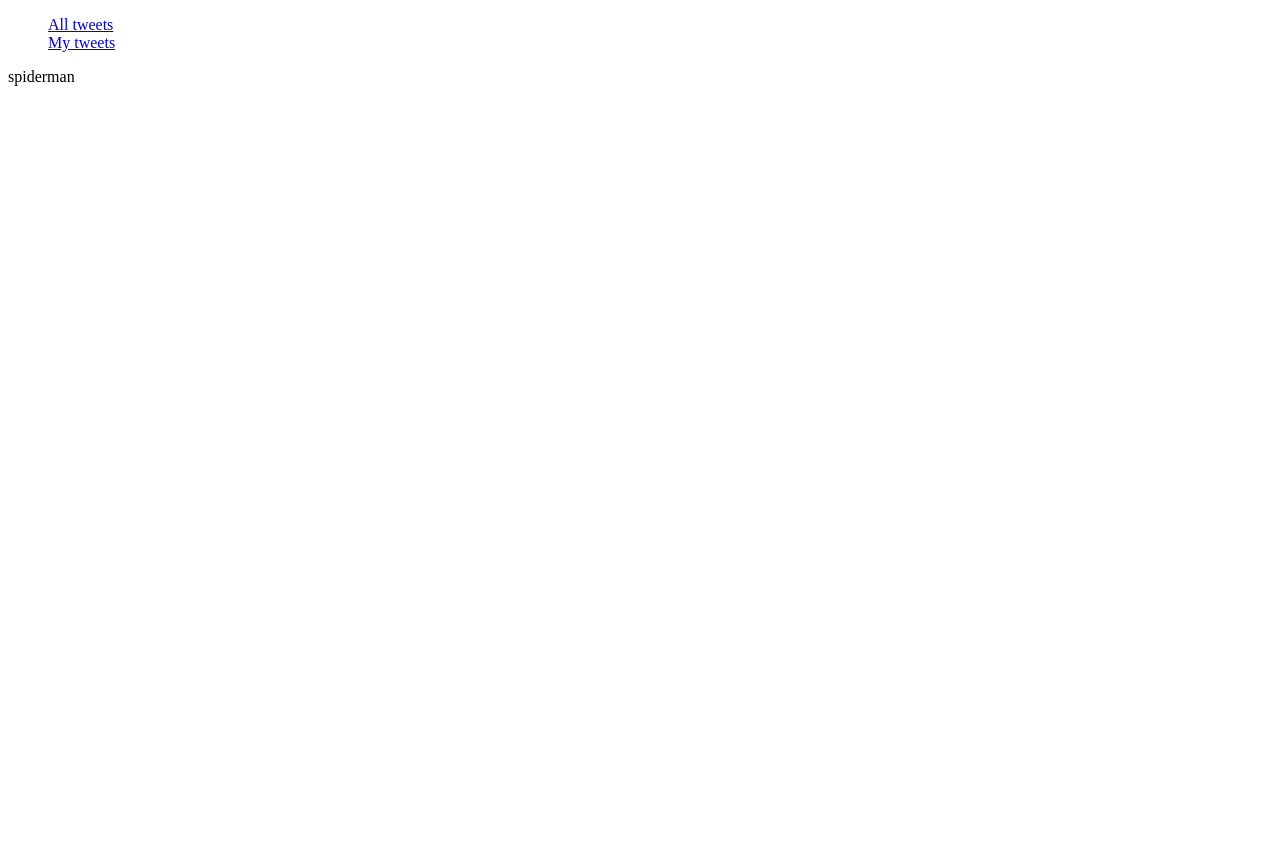
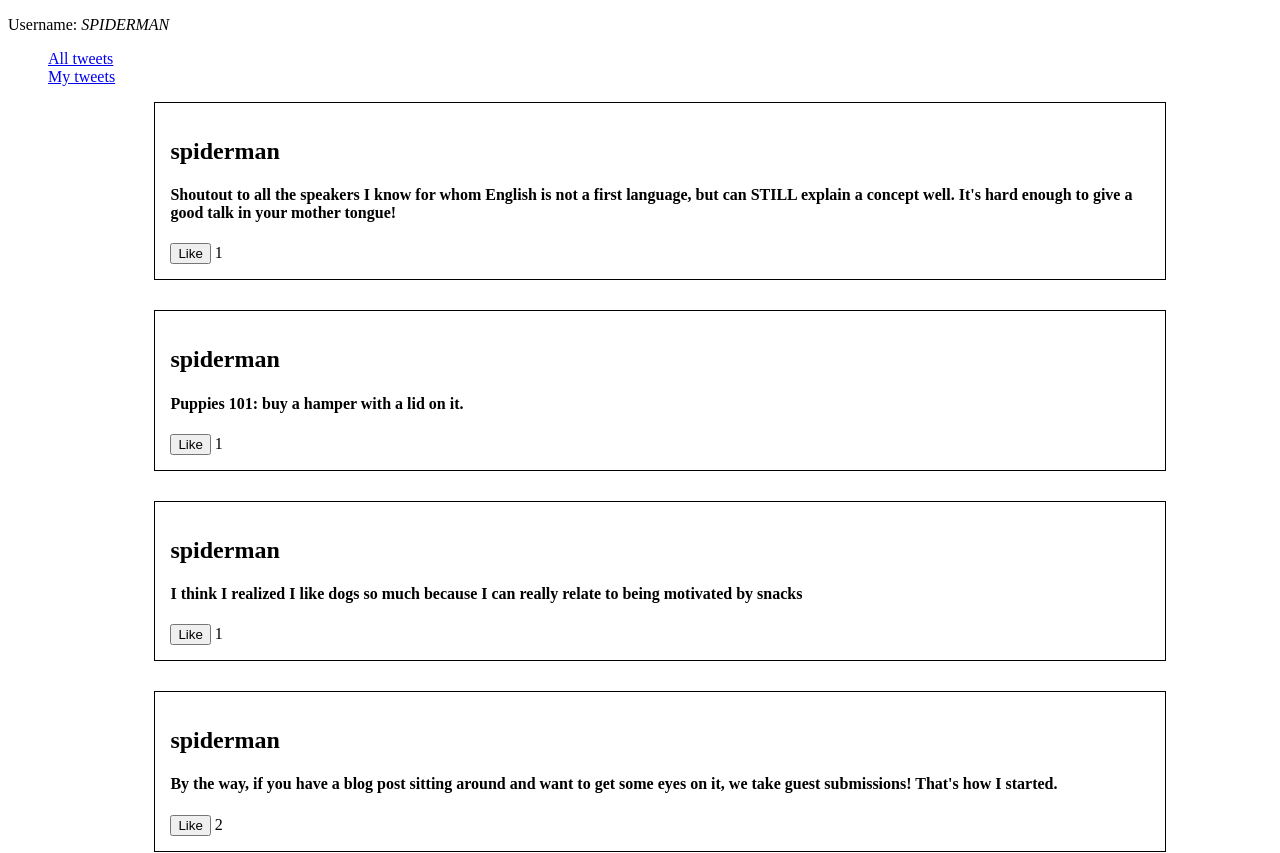
Before and after one commit to Serg702/myTweetsPages, a React (Create React App) app: page /my in a window 1280 px wide. Shown: the top 853 px of the page. Before the commit the page ends 800 px from the top, so only its background shows below. Built offline with nearby package versions, Linux system fonts and the light colour scheme.

Commit message:
Add functionality to Tweet

```diff
--- a/src/App.js
+++ b/src/App.js
@@ -2,6 +2,7 @@ import React, { Component } from "react";
 import { BrowserRouter as Router, Route } from "react-router-dom";
 import Nav from "./components/Nav";
 import Main from "./components/Main";
+import MyTweets from "./components/MyTweets";
 import { handleInitialData } from "./actions";
 import { connect } from "react-redux";
 
@@ -15,9 +16,9 @@ class App extends Component {
   }
 
   componentDidUpdate() {
-    const { tweets, authedUser } = this.props;
+    const { users, tweets, authedUser } = this.props;
     console.log(this.props);
-    if (tweets && authedUser && this.state.isLoading) {
+    if (users && tweets && authedUser && this.state.isLoading) {
       this.setState({ isLoading: false });
     }
   }
@@ -29,9 +30,13 @@ class App extends Component {
             <h1>Loading...</h1>
           ) : (
             <div>
+              <p>
+                Username: <em>{this.props.authedUser.toUpperCase()}</em>
+              </p>
               <Nav />
-              <p>{this.props.authedUser}</p>
+
               <Route path="/" exact component={Main} />
+              <Route path="/my" exact component={MyTweets} />
             </div>
           )}
         </div>
@@ -40,10 +45,11 @@ class App extends Component {
   }
 }
 
-const mapStateToProps = store => {
+const mapStateToProps = ({ tweets, authedUser, users }) => {
   return {
-    tweets: store.tweets,
-    authedUser: store.authedUser
+    tweets,
+    authedUser,
+    users
   };
 };
 
--- a/src/components/Main.js
+++ b/src/components/Main.js
@@ -29,9 +29,9 @@ const Main = props => {
   );
 };
 
-const mapStateToProps = store => {
+const mapStateToProps = ({ tweets }) => {
   return {
-    tweets: store.tweets
+    tweets
   };
 };
 
--- /dev/null
+++ b/src/components/MyTweets.js
@@ -0,0 +1,47 @@
+import React, { Component } from "react";
+import { connect } from "react-redux";
+import { css } from "emotion";
+import Tweet from "./Tweet";
+
+const listStyle = css`
+  list-style-type: none;
+`;
+const itemListStyle = css`
+  max-width: 80%;
+  margin: 0 auto 30px;
+  border: 1px solid #000;
+  padding: 15px;
+`;
+
+class MyTweets extends Component {
+  render() {
+    const { users, authedUser, tweets } = this.props;
+    const myTweets = users[authedUser].tweets.map(
+      authedUserTweet =>
+        Object.values(tweets).filter(tweet => authedUserTweet === tweet.id)[0]
+    );
+
+    return (
+      <div>
+        <ul className={listStyle}>
+          {myTweets &&
+            myTweets.map(tweet => (
+              <li key={tweet.id} className={itemListStyle}>
+                <Tweet tweet={tweet} />
+              </li>
+            ))}
+        </ul>
+      </div>
+    );
+  }
+}
+
+const mapDispatchToProps = ({ users, tweets, authedUser }) => {
+  return {
+    users,
+    tweets,
+    authedUser
+  };
+};
+
+export default connect(mapDispatchToProps)(MyTweets);
--- a/src/components/Tweet.js
+++ b/src/components/Tweet.js
@@ -1,12 +1,7 @@
 import React from "react";
 import { css } from "emotion";
 
-const containerStyle = css`
-  label: tweet-container;
-`;
-
-export default function NewTweet(props) {
-  console.log(props.tweet.id);
+export default function Tweet(props) {
   const { author, text, likes } = props.tweet;
   return (
     <div>
```
